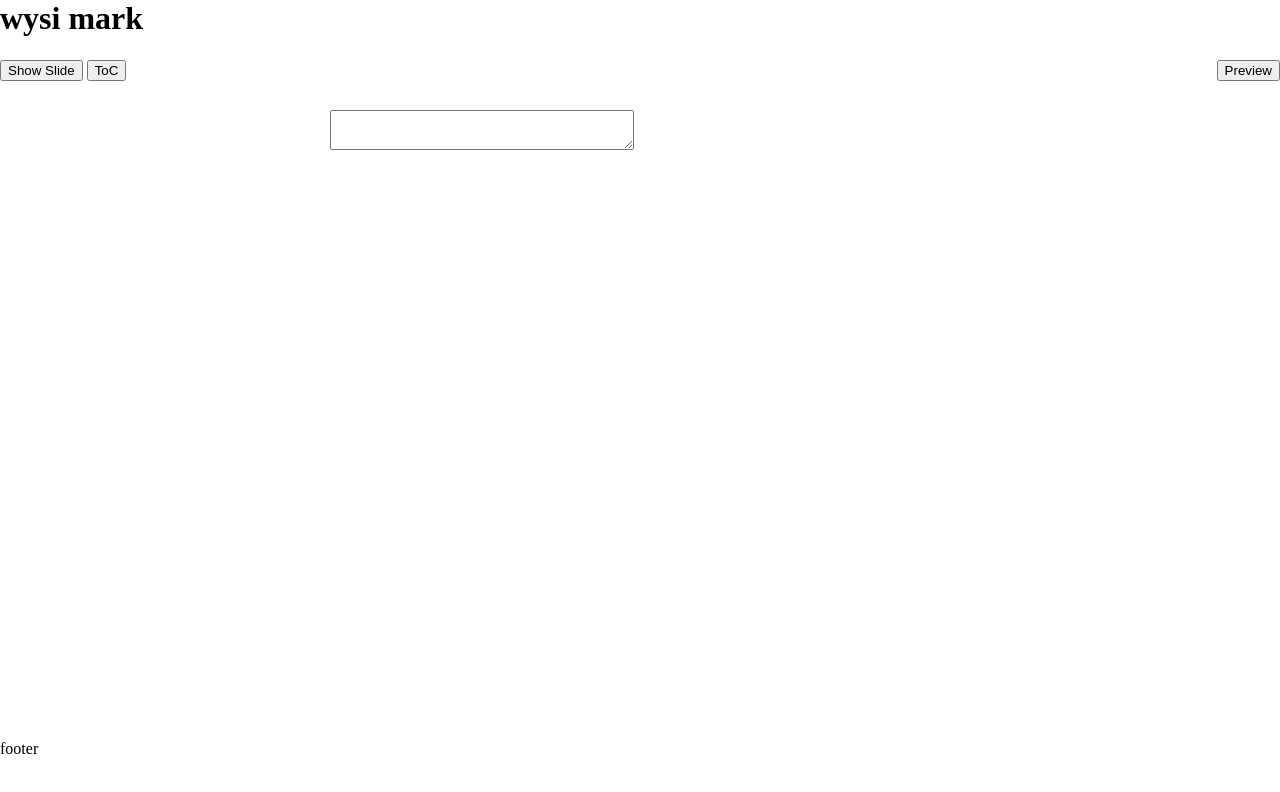
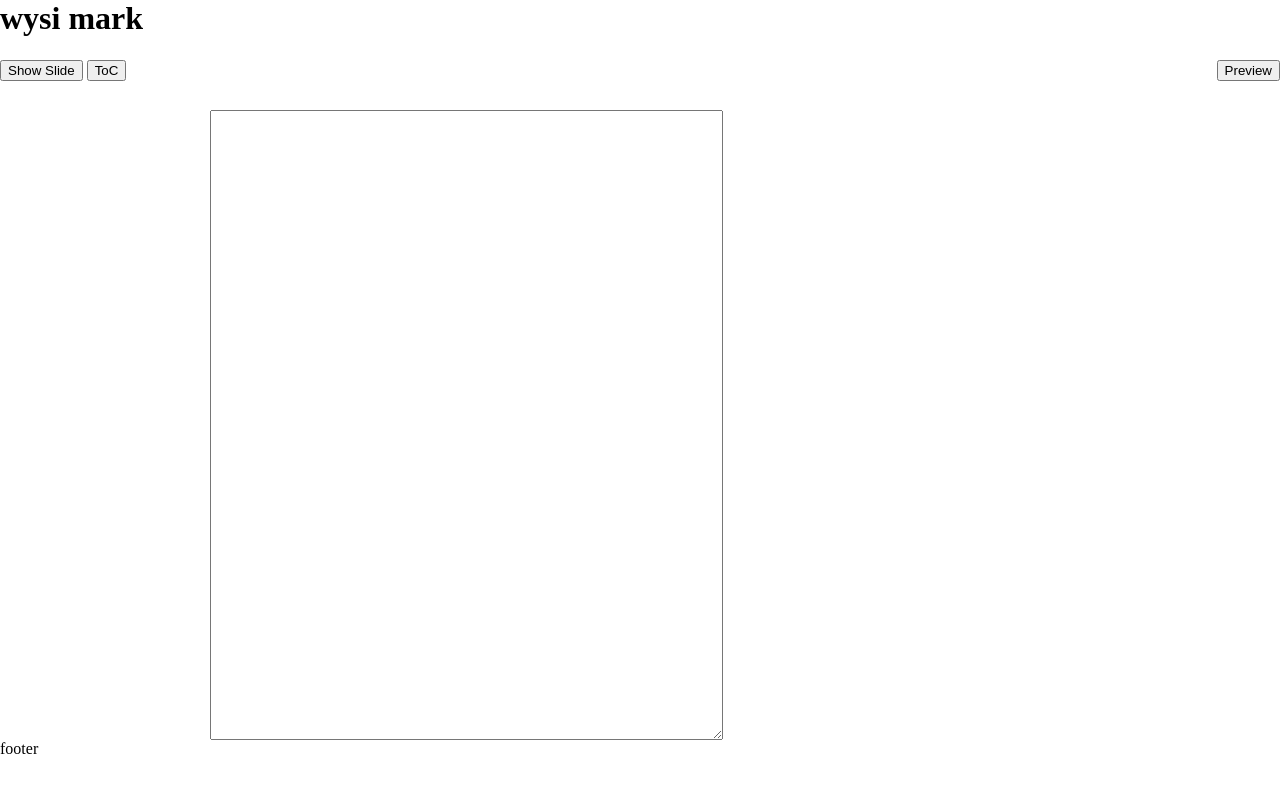
Before and after one commit to dailyjs-white-ox/wysi-mark-svelte, a SvelteKit app: page / in a window 1280 px wide. Shown: the top 792 px of the page. Built offline with nearby package versions, Linux system fonts and the light colour scheme.

Commit message:
CSS use custom properties to show/hide toc and preview section
- make each sections scrollable on its own.

```diff
--- a/src/routes/+page.svelte
+++ b/src/routes/+page.svelte
@@ -52,7 +52,7 @@
 {#if slideMode}
   <Slide on:clickCloseSlide={handleClickCloseSlide} bind:slides />
 {:else}
-  <main>
+  <main class:hide-toc={!showToc} class:hide-preview={!showPreview}>
     <nav class="navigator">
       <div>
         <button on:click={handleClickShowSlide}>Show Slide</button>
@@ -72,17 +72,31 @@
     </section>
     <section class="preview">
       {#if showPreview}
-        {@html previewHtml}
+        <article>
+          {@html previewHtml}
+        </article>
       {/if}
     </section>
   </main>
 {/if}
 
 <style>
+  /* positions & sizes */
+  main {
+    height: 100%;
+    overflow: hidden;
+  }
+  main > section {
+    max-height: 100%;
+    overflow: auto;
+  }
+  /* layouts */
   main {
     display: grid;
     grid-template-rows: 50px 1fr;
-    grid-template-columns: repeat(4, minmax(0, 1fr));
+    grid-template-columns:
+      var(--toc-width, 200px) minmax(0, 1fr) var(--preview-width, minmax(0, 1fr))
+      0;
   }
   .navigator {
     grid-area: 1 / 1 / 2 / -1;
@@ -98,6 +112,16 @@
   .preview {
     grid-area: 2 / 3 / 3 / 5;
   }
+
+  main.hide-toc {
+    --toc-width: 0;
+  }
+  main.hide-preview {
+    --preview-width: 0;
+  }
+
+  /* --- */
+
   textarea {
     height: 100%;
     width: 95%;
```
